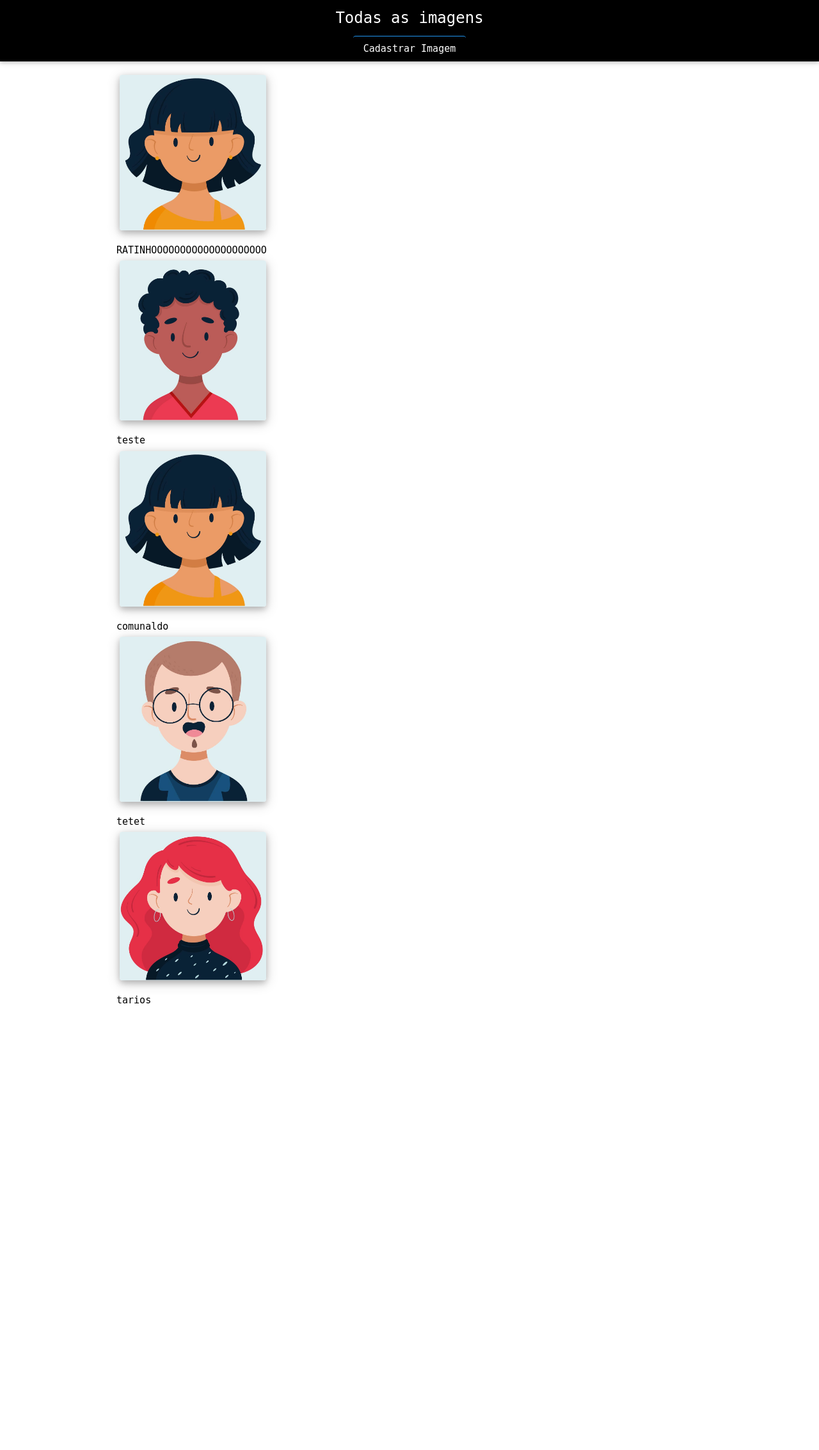
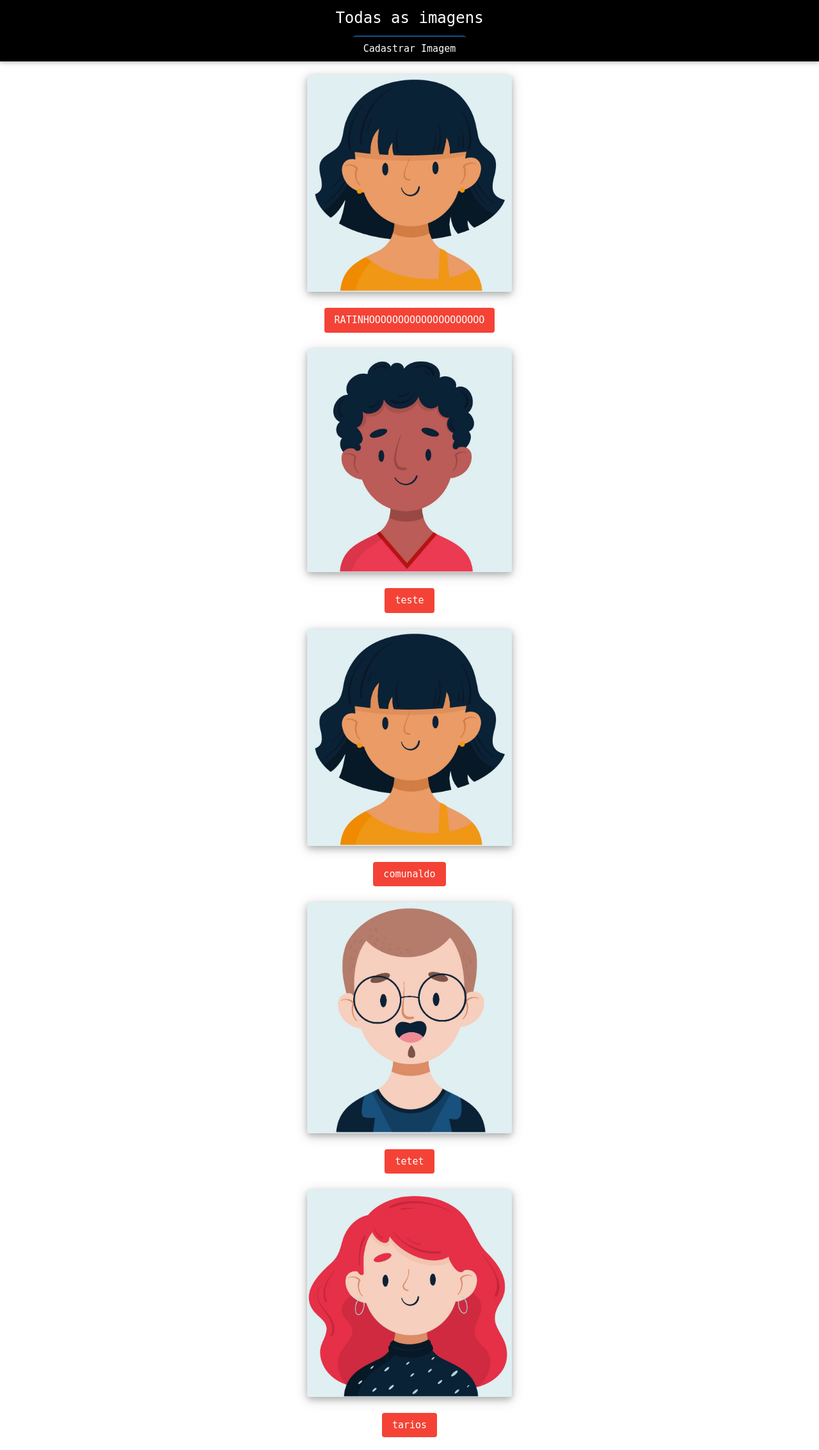
Before and after one commit to kaiodwada/gallery-php-crud, a PHP site: page /gallery-php-crud/Cadastro/galeria in a window 1280 px wide. Shown: the whole page at 64% size. Before the commit the page ends 1568 px from the top, so only its background shows below. Run offline with PHP 8.4, Linux system fonts and the light colour scheme; data comes from the database, SQL or seed files in the repository.

Commit message:
Finalizando layout da galeria

```diff
--- a/app/view/galeria.html
+++ b/app/view/galeria.html
@@ -24,20 +24,19 @@
             <div class="efeito">
                 <div class="row w3-text-black">
                     {% for img in galeria %}
-                    <input readonly type="hidden" value="{{img.id}}">
-                    <img id="efeito" src="/gallery-php-crud/Files/{{img.path}}" class="box-img w3-round w3-card-4">
-                    <span>{{img.nome_img}}</span>
+                        <input readonly type="hidden" value="{{img.id}}">
+                        <img id="efeito" src="/gallery-php-crud/Files/{{img.path}}" class="box-img w3-round w3-card-4">
+                       <span class="w3-padding w3-red w3-round">{{img.nome_img}}</span>
                     {% endfor %}
                 </div>
             </div>
+        </section>
+        <script src="http://localhost/gallery-php-crud/assets/js/Jquery.js"></script>
+    </main>
+</body>
     <!--           <div class="w3-margin-bottom">
                         <a href="" class="w3-button w3-red w3-round w3-hover-orange">Deletar</a>
                         <a href="" class="w3-button w3-yellow w3-round w3-hover-amber">Editar</a>
                     </div>
     -->
-        </section>
-        <script src="http://localhost/gallery-php-crud/assets/js/Jquery.js"></script>
-    </main>
-</body>
-
 </html>
--- a/assets/css/style.css
+++ b/assets/css/style.css
@@ -8,9 +8,16 @@
 .row {
     display: flex;
     flex-direction: column;
+    justify-content: center;
+    align-content: center;
+    align-items: center;
 }
 .box-img {
     width: 80%;
+}
+.row > img, .row > span {
+    margin: 5px;
+    margin-bottom: 20px;
 }
 .box-name {
     display: flex;
@@ -38,18 +45,13 @@
     .box-upd-img {
         width: 20%;
     }
-}
-@media screen and (min-width: 900px) {
-    .efeito {
+    .row {
         display: flex;
+        flex-direction: column;
+        flex-wrap: wrap;
         justify-content: center;
-        flex-direction: row;
-        flex-wrap: wrap;
         align-content: center;
-    }
-    .row > img {
-        margin: 5px;
-        margin-bottom: 20px;
+        align-items: center;
     }
 
 }
```
Also changed, not shown: Files/6261f13949cc1.jpg (added), Files/6261f180432eb.jpg (added).
